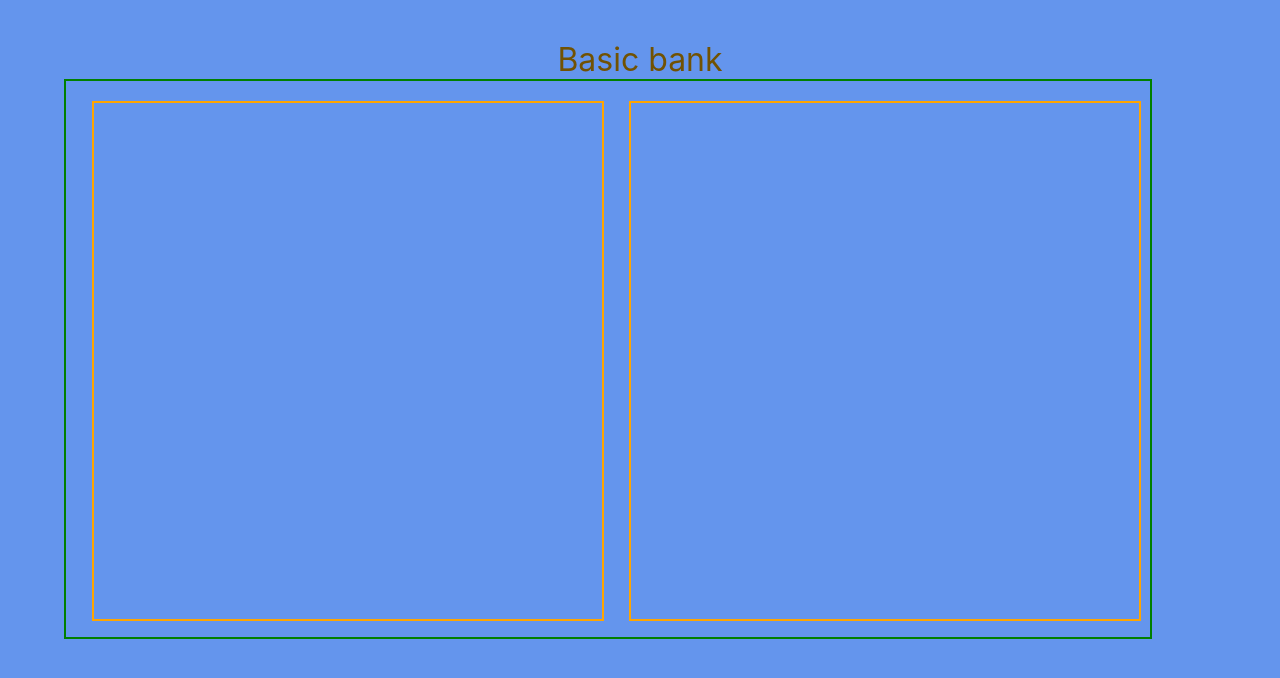
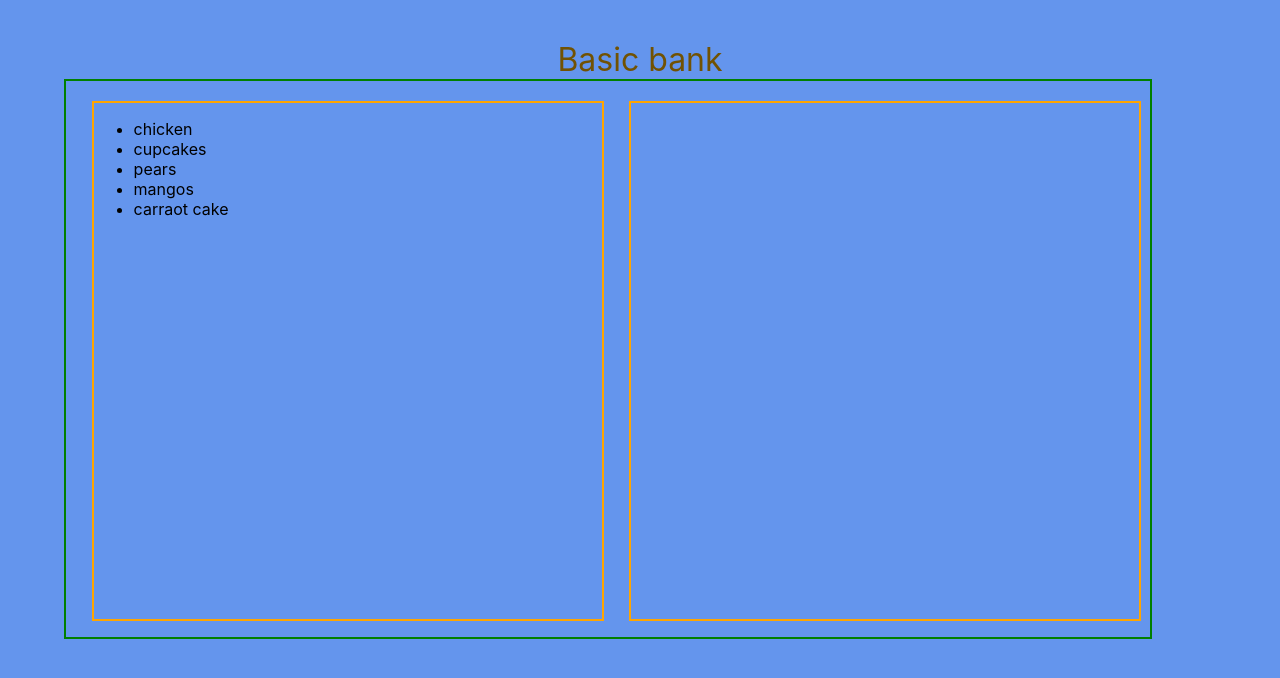
Before and after one commit to cyberstizz/basicbank, a React (Create React App) app: page / in a window 1280 px wide. Shown: the top 678 px of the page. Built offline with nearby package versions, Linux system fonts and the light colour scheme.

Commit message:
created temporary list to store items

```diff
--- a/src/Home.js
+++ b/src/Home.js
@@ -12,7 +12,18 @@ const Home = () => {
 
         <div id="midsection">
 
-        <div class="accountsection"></div>
+        <div class="accountsection">
+        <ul>
+        <li>chicken</li>
+        <li>cupcakes</li>
+        <li>pears</li>
+        <li>mangos</li>
+        <li>carraot cake</li>
+
+
+        </ul>
+
+        </div>
         <div class="infosection"></div>
 
         </div>
```
